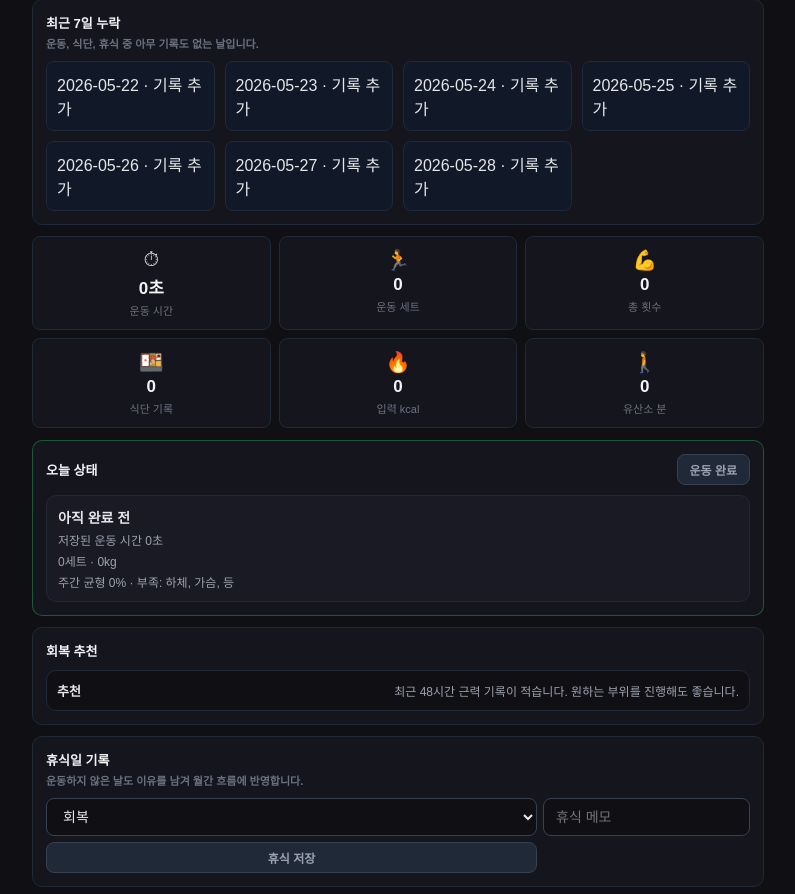
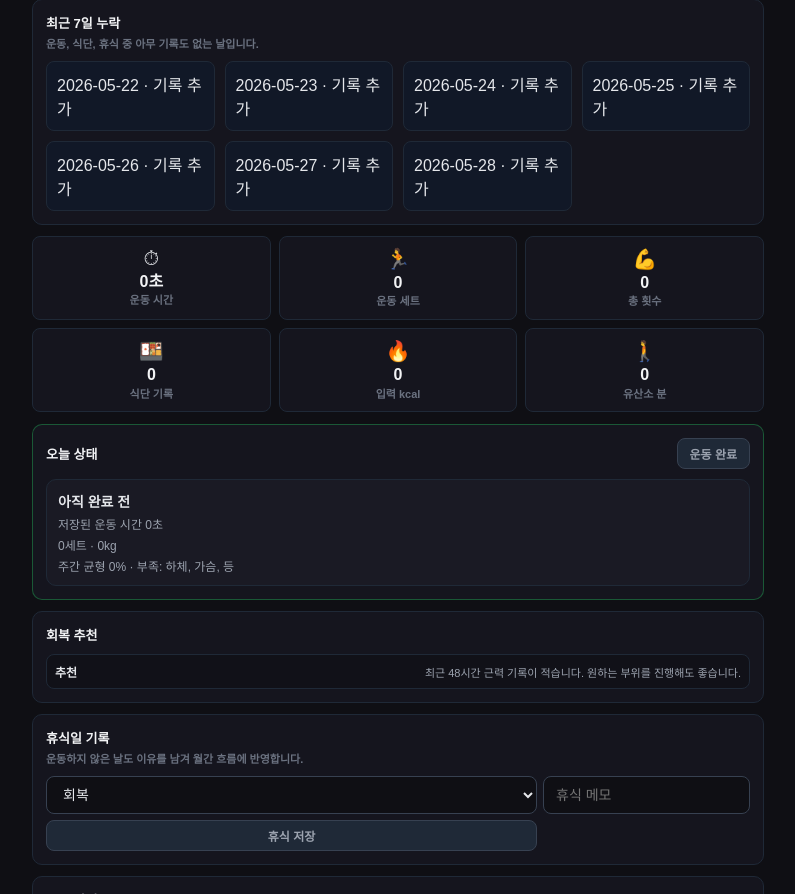
Before and after one commit to rlalastjd782-oss/serviceproject, a Flask app: page / in a window 1280 px wide. Shown: the part 305-1199 px from the top of the page, without its empty margins (242-1037 px from the left). Run offline with Flask 3, Linux system fonts and the light colour scheme; data comes from the database, SQL or seed files in the repository; data that the repository does not hold is empty.

Commit message:
분석 화면 카드 밀도 정리

```diff
--- a/app_summary_service.py
+++ b/app_summary_service.py
@@ -18,7 +18,7 @@ def build_period_chart_from_rows(rows: list[sqlite3.Row]) -> list[dict[str, floa
             "exercise_calories": float(row["exercise_calories"]),
             "duration_seconds": int(row["duration_seconds"]),
             "set_count": int(row["set_count"]),
-            "workout_days": int(row["workout_days"]),
+            "workout_days": int(row["workout_days"]) if "workout_days" in row.keys() else (1 if int(row["set_count"]) > 0 else 0),
             "meal_count": int(row["meal_count"]),
             "volume_height": max(3, round(float(row["volume"]) / max_volume * 100)),
             "volume_width": round(float(row["volume"]) / max_volume * 100),
--- a/static/styles.css
+++ b/static/styles.css
@@ -522,7 +522,7 @@ label span {
 
 .summary-grid {
   display: grid;
-  grid-template-columns: repeat(auto-fit, minmax(128px, 1fr));
+  grid-template-columns: repeat(auto-fit, minmax(116px, 1fr));
   gap: 8px;
   margin-bottom: 12px;
 }
@@ -539,7 +539,8 @@ label span {
   border: 1px solid var(--line);
   border-radius: var(--radius);
   background: var(--panel);
-  padding: 11px 9px;
+  min-height: 72px;
+  padding: 10px 8px;
   text-align: center;
 }
 
@@ -551,6 +552,10 @@ label span {
   margin-top: 10px;
 }
 
+.trend-snapshot-section .section-subtitle {
+  display: none;
+}
+
 .trend-snapshot-list {
   display: grid;
   gap: 7px;
@@ -558,7 +563,7 @@ label span {
 
 .trend-snapshot-row {
   display: grid;
-  grid-template-columns: minmax(72px, 0.9fr) repeat(5, minmax(0, 1fr));
+  grid-template-columns: minmax(76px, 0.9fr) repeat(4, minmax(0, 1fr));
   align-items: center;
   gap: 7px;
   border: 1px solid var(--line);
@@ -580,15 +585,22 @@ label span {
   line-height: 1.3;
 }
 
+.trend-snapshot-row span:nth-of-type(n + 5) {
+  display: none;
+}
+
 .summary-value {
   color: var(--strong);
-  font-size: 17px;
-  font-weight: 700;
+  font-size: 16px;
+  font-weight: 900;
+  line-height: 1.15;
 }
 
 .summary-label {
   color: var(--dim);
   font-size: 11px;
+  font-weight: 800;
+  line-height: 1.25;
 }
 
 .goal-grid {
@@ -2786,11 +2798,11 @@ tbody tr:last-child td {
 
 .detail-list {
   display: grid;
-  gap: 8px;
-  border: 1px solid var(--line);
-  border-radius: 10px;
-  background: var(--bg);
-  padding: 10px;
+  gap: 6px;
+  border: 1px solid var(--line);
+  border-radius: var(--radius);
+  background: rgb(15 15 20 / 52%);
+  padding: 8px;
 }
 
 .full-detail-list {
@@ -2812,13 +2824,14 @@ tbody tr:last-child td {
 .detail-list-head strong,
 .detail-row strong {
   color: var(--text);
-  font-size: 13px;
+  font-size: 12px;
 }
 
 .detail-list-head span,
 .detail-row span {
   color: var(--muted);
-  font-size: 12px;
+  font-size: 11px;
+  text-align: right;
 }
 
 @media (max-width: 560px) {
--- a/static/sw.js
+++ b/static/sw.js
@@ -1,4 +1,4 @@
-const CACHE_NAME = "workout-pwa-v27";
+const CACHE_NAME = "workout-pwa-v28";
 const ASSETS = [
   "/",
   "/?mode=workout",
```
